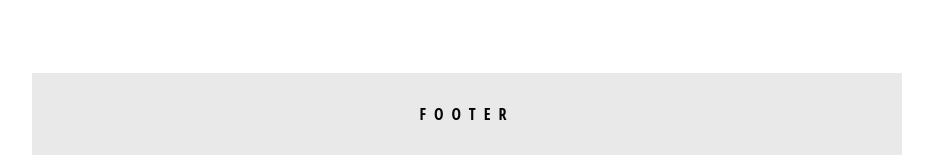
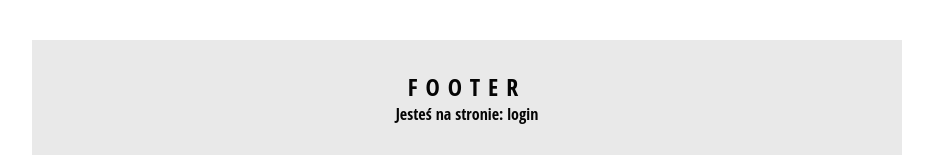
Before and after one commit to js-ex/app-rr, a React (Create React App) app: page /login in a window 1280 px wide. Shown: the part 645-800 px from the top of the page, without its empty margins (173-1106 px from the left). Built offline with nearby package versions, Linux system fonts and the light colour scheme.

Commit message:
Dodano rozudowe stopki o pobieranie i wyswietlanie danych routingu (url, id)

```diff
--- a/src/layouts/Footer.js
+++ b/src/layouts/Footer.js
@@ -1,8 +1,19 @@
 import React from 'react';
+import { Route } from 'react-router-dom';
+import '../styles/Footer.css';
 
 const Footer = () => {
     return (
-        <div>Footer</div>
+        <div>
+            <h2>Footer</h2>
+            <Route path="/:page/" render={({ match }) => {
+                return <p>Jesteś na stronie: <strong>{match.params.page}</strong></p>
+            }} />
+            <Route path="/:page/:id" render={({ match }) => {
+                console.log(match);
+                return <p>Jesteś na podstronie: <strong>{match.params.page}</strong> / <strong>{match.params.id}</strong></p>
+            }} />
+        </div>
     );
 }
 
--- /dev/null
+++ b/src/styles/Footer.css
@@ -0,0 +1,5 @@
+.app__footer p {
+    font-size: 16px;
+    letter-spacing: normal;
+    text-transform: none;
+}
```
